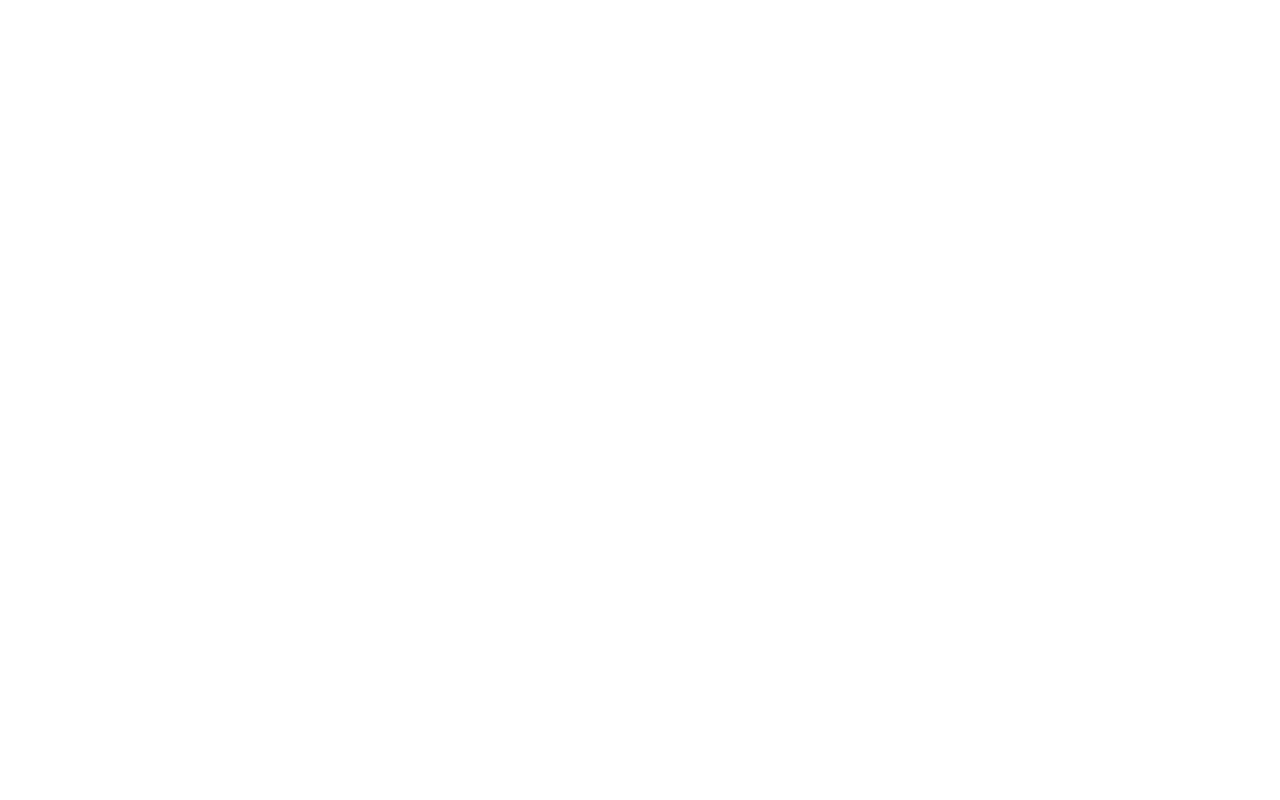
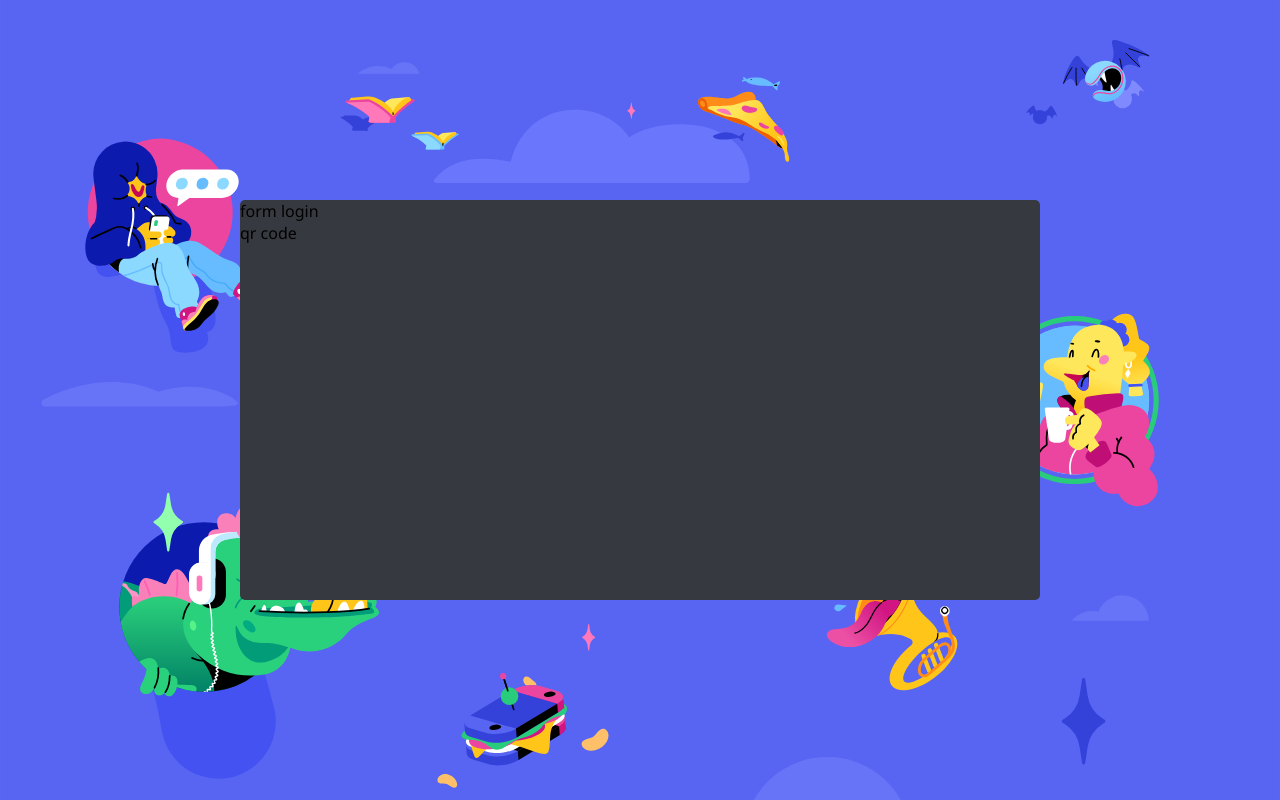
Before and after one commit to NelloRossi97/htmlcss-discord, a plain HTML site: page pages/login.html in a window 1280 px wide. Drawn offline with Linux system fonts and the light colour scheme.

Commit message:
added login container

```diff
--- a/css/style.css
+++ b/css/style.css
@@ -16,6 +16,7 @@
     --text-grey: #8E9196;
     --text-red: #924051;
     --text-link-login: #208DB7;
+    --bg-login-container: #36393f;
 }
 
 .debug{
@@ -296,4 +297,26 @@ h4{
     font-size: 2rem;
 }
 
+/* ************ */
 /* login style */
+/* ********** */
+.bg-login{
+    background-image: url(../img/bg-login.svg);
+    background-repeat: no-repeat;
+    background-size: cover;
+    width: 100vw; /* so che non l'abbiamo fatto, ma non trovo altro modo se non dargli un'altezza fissa in px */
+    height: 100vh; /* so che non l'abbiamo fatto, ma non trovo altro modo se non dargli un'altezza fissa in px */
+}
+
+.login-container{
+    background-color: var(--bg-login-container);
+    width: 800px;
+    height: 400px;
+    border-radius: 5px;
+}
+
+.d-flex-center{
+    display: flex;
+    justify-content: center;
+    align-items: center;
+}
--- a/pages/login.html
+++ b/pages/login.html
@@ -13,7 +13,16 @@
 </head>
 
 <body>
-
+    <div class="bg-login d-flex-center">
+        <div class="login-container">
+            <div class="form-login">
+                form login
+            </div>
+            <div class="qr-code">
+                qr code
+            </div>
+        </div>
+    </div>
 </body>
 
 </html>
```
